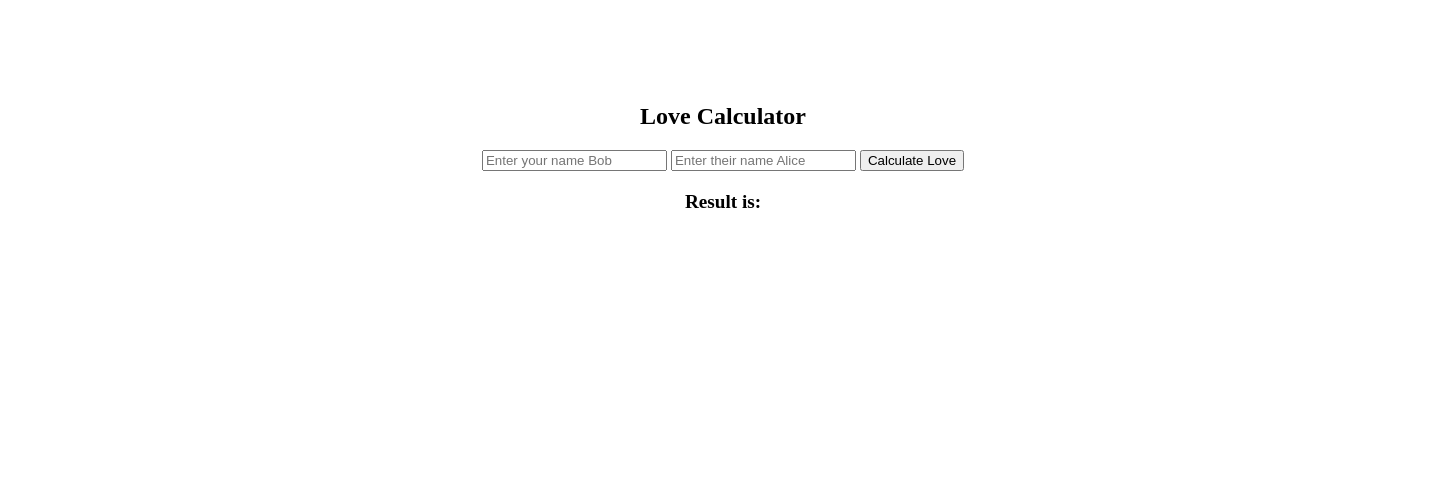
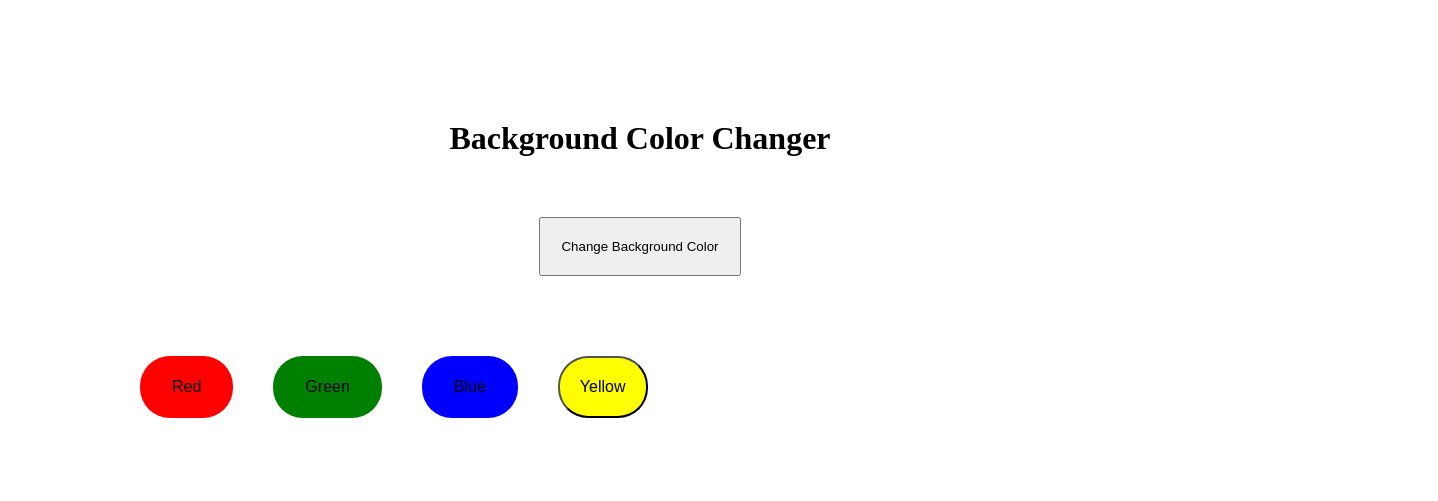
Before and after one commit to IndreshYadav003/JavaScript-mini-project, a plain HTML site: page index.html in a window 1280 px wide. Shown: the whole page, 1438 px wide, since content can reach past the window. Drawn offline with Linux system fonts and the light colour scheme.

Commit message:
Add files via upload

```diff
--- a/index.html
+++ b/index.html
@@ -3,20 +3,23 @@
 <head>
   <meta charset="UTF-8">
   <meta name="viewport" content="width=device-width, initial-scale=1.0">
-  <title>Love Calculater</title>
+  <title>Background Color Changer</title>
   <link rel="stylesheet" href="style.css">
 </head>
-<body style=  "background-image:url('./omage.png'); background-size:cover; background-repeat:no-repeat; background-position:center; height:100vh; width:100vw;">
-  <section class="container">
-    <h1>Love Calculator</h1>
-    <form id="love-form">
-      <input type="text" id="name1" name="name1" placeholder="Enter your name Bob" required>
-      <input type="text" id="name2" name="name2" placeholder="Enter their name Alice" required>
-      <button type="submit">Calculate Love</button>
-    </form>
-    <h2 style="margin-top: 20px; font-size: 1.2em; font-weight: bold;">Result is:</h2>
+<body>
+  <h1>Background Color Changer</h1>
+<button id="btn">Change Background Color</button>
+<div>
+<button id="btn1" style="background-color: red;" > Red</button>
+<button id="btn2" style="background-color: green;" > Green</button>
+<button id="btn3" style="background-color: blue;" > Blue</button>
+<button id="btn4" style="background-color: yellow;" > Yellow</button>
+</div>
 
-  </section>
-  <script src="script.js"></script>
+
+
+
+
+ <script src="script.js"></script>
 </body>
 </html>
--- a/script.js
+++ b/script.js
@@ -1,15 +1,22 @@
-const name1 = document.getElementById('name1');
-const name2 = document.getElementById('name2');
-const result= document.getElementById('result');
-const form = document.getElementById('love-form');
-form.addEventListener('submit', function(e) {
-  e.preventDefault();
-  const name1Value = name1.value.trim().length;
-  const name2Value = name2.value.trim().length;
-  if (name1Value === 0 || name2Value === 0) {
-    result.textContent = 'Please enter both names.';
-    return;
-  }
-  const resultValue = Math.pow((name1Value + name2Value), 17) % 101;
-document.querySelector('h2').textContent = `Love Percentage: ${resultValue}%`;
-});
+const btn = document.getElementById("btn");
+btn.addEventListener("click", () => {
+  const randomColor = Math.floor(Math.random()*16777215).toString(16);
+  document.body.style.backgroundColor = "#" + randomColor;
+})
+const btn1 = document.getElementById("btn1");
+btn1.addEventListener("click", () => {
+
+  document.body.style.backgroundColor = btn1.style.backgroundColor;
+})
+const btn2 = document.getElementById("btn2");
+btn2.addEventListener("click", () => {
+  document.body.style.backgroundColor = btn2.style.backgroundColor;
+})
+const btn3 = document.getElementById("btn3");
+btn3.addEventListener("click", () => {
+  document.body.style.backgroundColor = btn3.style.backgroundColor;
+})
+const btn4 = document.getElementById("btn4");
+btn4.addEventListener("click", () => {
+  document.body.style.backgroundColor = btn4.style.backgroundColor;
+})
--- a/style.css
+++ b/style.css
@@ -1,6 +1,64 @@
-body{
-  padding: 75px;
+*{
+text-align: center;
+margin: 20px;
+padding: 20px;
+}
+#btn1{
+
+  border: none;
+  padding: 15px 32px;
+  border-radius: 30px;
   text-align: center;
-  background-repeat: no-repeat;
-  background-position: center;
+  text-decoration: none;
+  display: inline-block;
+  font-size: 16px;
 }
+#btn1:hover{
+  font-size: 18px;
+}
+#btn2{
+
+  border: none;
+
+  padding: 15px 32px;
+  border-radius: 30px;
+  text-align: center;
+  text-decoration: none;
+  display: inline-block;
+  font-size: 16px;
+}
+#btn2:hover{
+  font-size: 18px;
+}
+#btn3{
+
+  border: none;
+  padding: 15px 32px;
+  border-radius: 30px;
+  text-align: center;
+  text-decoration: none;
+  display: inline-block;
+  font-size: 16px;
+}
+#btn3:hover{
+  font-size: 18px;
+}
+#btn4{
+  border: none
+  padding: 15px 32px;
+  border-radius: 30px;
+  text-align: center;
+  text-decoration: none;
+  display: inline-block;
+  font-size: 16px;
+}
+#btn4:hover{
+  background-color: #3e8e41;
+}
+
+  div{
+    margin: 20px;
+    padding: 20px;
+    display: flex;
+    flex-direction: row;
+  }
```
